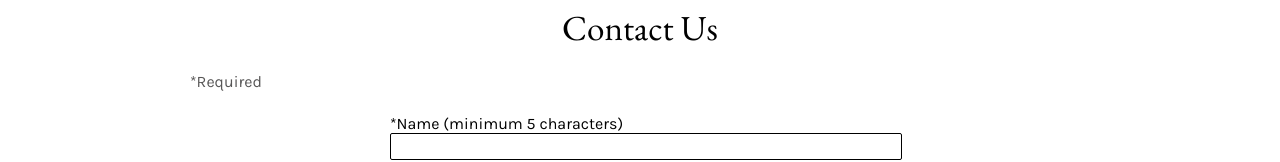
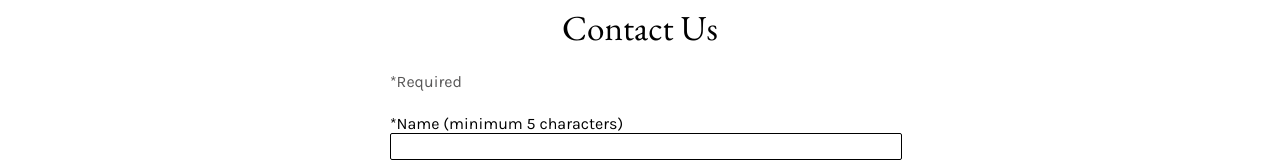
Before and after one commit to asimenstad/project-exam-1-asimenstad, a plain HTML site: page contact.html in a window 1280 px wide. Shown: the part 124-286 px from the top of the page. Drawn offline with nearby package versions, Linux system fonts and the light colour scheme.

Commit message:
Fix media.css

```diff
--- a/css/contact.css
+++ b/css/contact.css
@@ -20,13 +20,6 @@ main textarea {
   width: 100%;
 }
 
-.required {
-  max-width: 500px;
-  margin: auto;
-  margin-bottom: 20px;
-}
-
-.required,
 .error-input,
 .valid-input,
 .invalid-input {
--- a/css/media.css
+++ b/css/media.css
@@ -77,7 +77,7 @@
 
   .comment-form__content,
   .comments,
-  .required {
+  .comment-form__content .required {
     max-width: 900px;
   }
 }
```
